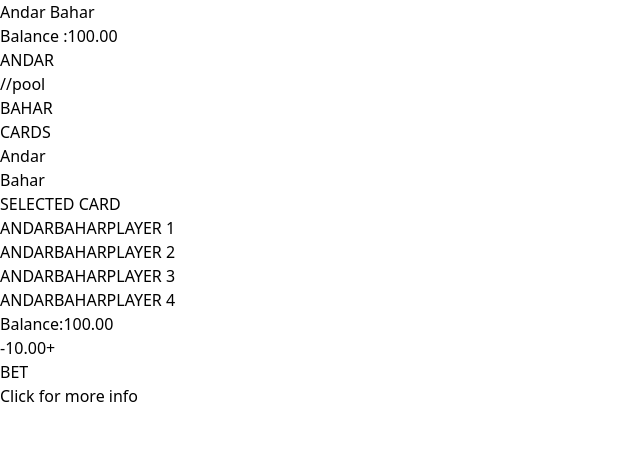
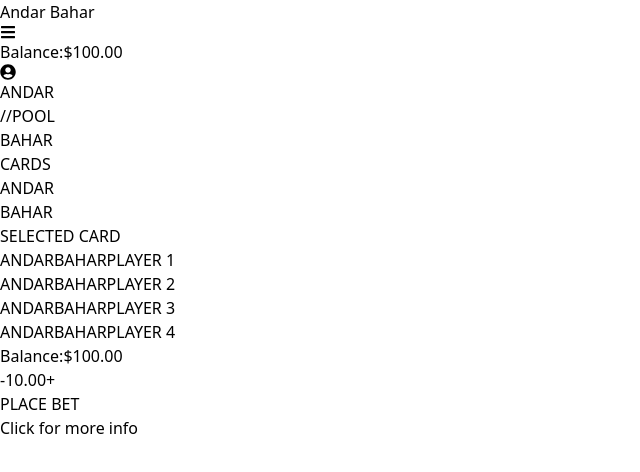
Before and after one commit to skmayya1/CARD-GAME, a React (Vite) app: page /room in a window 1280 px wide. Shown: the top 472 px of the page, without its empty margins (0-640 px from the left). Built offline with nearby package versions, Linux system fonts and the light colour scheme; no server answers.

Commit message:
header footer

```diff
--- a/src/Components/Header.tsx
+++ b/src/Components/Header.tsx
@@ -1,15 +1,72 @@
+import { useState } from "react";
+import { FaBars, FaUserCircle } from "react-icons/fa"; // For hamburger and profile icons
+
 const Header = () => {
+  const [menuOpen, setMenuOpen] = useState(false);
+  const [dropdownOpen, setDropdownOpen] = useState(false); // To toggle dropdown visibility
+
+  const toggleMenu = () => {
+    setMenuOpen(!menuOpen);
+  };
+
+  const toggleDropdown = () => {
+    setDropdownOpen(!dropdownOpen); // Toggle dropdown on user icon click
+  };
+
   return (
-    <div className="flex justify-between items-center p-4 bg-gray-900 shadow-md">
-        <h1 className="text-2xl text-white font-bold">Andar Bahar</h1>
+    <div className="flex justify-between items-center p-6 bg-gradient-to-r from-gray-800 to-gray-900 shadow-lg rounded-b-xl">
+      {/* Logo/Title */}
+      <h1 className="text-3xl font-extrabold text-white tracking-wide hover:text-red-700 transition-all duration-300 cursor-pointer">
+        Andar Bahar
+      </h1>
 
-        <div className="flex items-center font-bold text-2xl space-x-2 text-white">
-              <span>Balance :</span>
-              <span className="font-bold text-2xl">100.00</span>
+      {/* Hamburger Icon for Mobile */}
+      <div className="sm:hidden flex items-center cursor-pointer" onClick={toggleMenu}>
+        <FaBars className="text-white text-3xl hover:text-red-700 transition-all duration-300" />
+      </div>
+
+      {/* Balance and Profile Section */}
+      <div className="flex items-center space-x-6 text-white font-medium">
+        {/* Balance Section */}
+        <div className="flex items-center space-x-2">
+          <span className="text-xl">Balance:</span>
+          <span className="text-2xl font-semibold">$100.00</span>
+        </div>
+
+        {/* Profile Section */}
+        <div className="relative flex items-center cursor-pointer" onClick={toggleDropdown}>
+          <FaUserCircle className="text-white text-3xl hover:text-gray-700 transition-all duration-300" />
+          <span className="text-white ml-2 text-lg">{/*Name */}</span>
+
+          {/* Dropdown Menu */}
+          {dropdownOpen && (
+            <div className="absolute top-full right-0 mt-6 w-52 bg-gray-900  rounded-lg shadow-lg p-8 text-white">
+              <ul className="space-y-3 text-lg">
+                <li><a href="#" className="hover:text-blue-500 transition-colors">Profile</a></li>
+                <li><a href="#" className="hover:text-blue-500 transition-colors">Transaction</a></li>
+                <li><a href="#" className="hover:text-blue-500 transition-colors">Deposit</a></li>
+                <li><a href="#" className="hover:text-blue-500 transition-colors">Withdraw</a></li>
+                <li><a href="#" className="hover:text-blue-500 transition-colors">Refer</a></li>
+                <li><a href="#" className="hover:text-red-500 transition-colors">Logout</a></li>
+              </ul>
             </div>
+          )}
+        </div>
+      </div>
 
-      </div>
-  )
-}
+      {/* Mobile Menu (conditional rendering) */}
+      {menuOpen && (
+        <div className="absolute top-20 right-6 bg-white shadow-md rounded-lg p-4 w-48">
+          <ul className="space-y-3 text-gray-800">
+            <li><a href="#" className="hover:text-blue-500 transition-colors">Home</a></li>
+            <li><a href="#" className="hover:text-blue-500 transition-colors">About Us</a></li>
+            <li><a href="#" className="hover:text-blue-500 transition-colors">Services</a></li>
+            <li><a href="#" className="hover:text-blue-500 transition-colors">Contact</a></li>
+          </ul>
+        </div>
+      )}
+    </div>
+  );
+};
 
-export default Header
+export default Header;
--- a/src/Components/Room.tsx
+++ b/src/Components/Room.tsx
@@ -9,81 +9,103 @@ const Room: React.FC = () => {
       <Header />
 
       {/* Main Content Section */}
-      <div className="flex flex-col justify-between items-center p-6 w-full max-w-7xl mx-auto bg-gray-900 rounded-lg h-[80%]">
+      <div className="flex flex-col justify-between  items-center p-6 w-full max-w-7xl mx-auto bg-gray-900 rounded-lg h-[80%]">
         {/* Top Section - Card Sec */}
         <div className="flex flex-col gap-12 h-[50%] w-full">
+          {/*Andar bahar section */}
+          <div className="gap-6 h-[40vh] flex flex-row justify-between items-center p-6 max-w-7xl mx-auto bg-gradient-to-b from-gray-900 to-black rounded-lg shadow-lg">
+            {/* Andar Section */}
+            <div className="border-2 border-red-600 w-40 rounded-lg p-4 flex flex-col justify-center items-center bg-gradient-to-b from-red-800 to-black shadow-md hover:scale-105 transition-transform duration-300">
+              <span className="text-white text-xl font-bold tracking-wide">
+                ANDAR
+              </span>
+            </div>
 
-        {/*Andar bahar section */}
-        <div className="gap-4  h-[40vh]  flex flex-row justify-between items-center p-6 max-w-7xl mx-auto">
+            {/* Pool Section */}
+            <div className="border-2 border-gray-500 w-40 rounded-lg p-4 flex flex-col justify-center items-center bg-gradient-to-b from-gray-800 to-black shadow-md hover:scale-105 transition-transform duration-300">
+              <span className="text-white text-xl font-semibold tracking-wide">
+                //POOL
+              </span>
+            </div>
 
-          <div className="border-2 border-red-600 w-40 rounded-lg p-4 flex justify-center items-center bg-black">
+            {/* Bahar Section */}
+            <div className="border-2 border-green-400 w-40 rounded-lg p-4 flex flex-col justify-center items-center bg-gradient-to-b from-green-800 to-black shadow-md hover:scale-105 transition-transform duration-300">
+              <span className="text-white text-xl font-bold tracking-wide">
+                BAHAR
+              </span>
+            </div>
+          </div>
+
+          {/*Card section */}
+          <div className="flex justify-between items-center gap-4 p-4 bg-gradient-to-b from-gray-900 to-black rounded-lg shadow-lg">
+            {/* Cards Section */}
+            <div className="border-2 border-gray-300 w-64 h-80 rounded-lg p-4 flex flex-col justify-center items-center bg-gradient-to-b from-gray-800 to-gray-900 shadow-md hover:scale-105 transition-transform duration-300">
+              <span className="text-white text-xl font-bold">CARDS</span>
+            </div>
+
+            {/* Andar Section */}
+            <div className="border-2 border-red-600 w-64 h-80 rounded-lg p-4 flex flex-col justify-center items-center bg-gradient-to-b from-red-800 to-black shadow-md hover:scale-105 transition-transform duration-300">
               <span className="text-white text-xl font-bold">ANDAR</span>
             </div>
-          <div className="border-2 border-white px-0 w-40 rounded-lg p-4 flex justify-center items-center bg-black">
-            <span className="text-white text-xl  ">//pool</span>
-          </div>
-          <div className="border-2 border-green-400 w-40 rounded-lg p-4 flex justify-center items-center bg-black">
+
+            {/* Bahar Section */}
+            <div className="border-2 border-green-400 w-64 h-80 rounded-lg p-4 flex flex-col justify-center items-center bg-gradient-to-b from-green-800 to-black shadow-md hover:scale-105 transition-transform duration-300">
               <span className="text-white text-xl font-bold">BAHAR</span>
             </div>
 
-          </div>
-
-          {/*Card section */}
-          <div className="flex justify-between items-center">
-          <div className="border-2 border-white w-64 h-80 rounded-lg p-4 flex justify-center items-center bg-black">
-            <span className="text-white text-xl font-bold">CARDS</span>
-          </div>
-          <div className="border-2 border-red-600 w-64 h-80 rounded-lg p-4 flex justify-center items-center bg-black">
-            <span className="text-white text-xl font-bold">Andar</span>
-          </div>
-          <div className="border-2 border-green-400 w-64 h-80 rounded-lg p-4 flex justify-center items-center bg-black">
-            <span className="text-white text-xl font-bold">Bahar</span>
-          </div>
-          <div className="border-2 border-white w-64 h-80 rounded-lg p-4 flex justify-center items-center bg-black">
-            <span className="text-white text-xl font-bold">SELECTED CARD</span>
+            {/* Selected Card Section */}
+            <div className="border-2 border-gray-300 w-64 h-80 rounded-lg p-4 flex flex-col justify-center items-center bg-gradient-to-b from-gray-800 to-gray-900 shadow-md hover:scale-105 transition-transform duration-300">
+              <span className="text-white text-xl font-bold">
+                SELECTED CARD
+              </span>
             </div>
           </div>
         </div>
 
         {/* Player Section and bet*/}
-        <div className="flex justify-center gap-20">
-          {/* Player Section and bet*/}
-        <div className="flex justify-between items-center  w-full pr-2  mt-6">
+        <div className="flex justify-center gap-20  px-5 bg-gradient-to-b from-gray-900 to-black rounded-lg shadow-lg mt-4">
+          {/* Player Section */}
+          <div className="flex flex-wrap justify-between items-center w-full gap-6">
             {Array.from({ length: 4 }, (_, i) => (
-            <div key={i} className="flex flex-col   w-52 items-center space-y-2">
-              <button className="bg-red-600 text-white font-bold py-2 px-4 rounded-md w-40 h-14 hover:bg-red-700">
+              <div
+                key={i}
+                className="flex flex-col w-52 items-center space-y-4 p-6 border border-gray-700 rounded-lg bg-gradient-to-b from-gray-800 to-gray-900 shadow-md hover:scale-105 transition-transform duration-300"
+              >
+                <button className="bg-red-600 text-white font-bold py-2 px-4 rounded-md w-40 h-14 hover:bg-red-700 shadow-sm">
                   ANDAR
                 </button>
-              <button className="bg-green-600 text-white font-bold py-2 px-4 rounded-md w-40 h-14 hover:bg-green-700">
+                <button className="bg-green-600 text-white font-bold py-2 px-4 rounded-md w-40 h-14 hover:bg-green-700 shadow-sm">
                   BAHAR
                 </button>
-              <span className="text-white text-sm">PLAYER {i + 1}</span>
+                <span className="text-white text-sm font-semibold">
+                  PLAYER {i + 1}
+                </span>
               </div>
             ))}
           </div>
 
-            {/* bet section*/}
-          <div className="flex flex-col items-center gap-3 justify-between w-100 mt-8">
+          {/* Betting Section */}
+          <div className="flex flex-col items-center gap-4 justify-between">
             {/* Balance Display */}
-            <div className="flex items-center space-x-2 text-white">
-              <span>Balance:</span>
-              <span className="font-bold text-lg">100.00</span>
+            <div className="flex items-center space-x-2 bg-gray-800 p-3 rounded-lg shadow-md">
+              <span className="text-gray-300 text-lg">Balance:</span>
+              <span className="font-bold text-lg text-white">$100.00</span>
             </div>
 
             {/* Bet Adjustment */}
-            <div className="flex items-center space-x-2 bg-gray-900 p-3 rounded-md border-2 border-white">
-              <button className="text-white font-bold text-lg px-3 hover:text-gray-400">
+            <div className="flex items-center space-x-4 bg-gray-900 p-4 rounded-lg border-2 border-gray-700 shadow-md">
+              <button className="text-white font-bold text-lg px-3 hover:text-gray-400 transition-all duration-200">
                 -
               </button>
-              <span className="text-white text-lg">10.00</span>
-              <button className="text-white font-bold text-lg px-3 hover:text-gray-400">
+              <span className="text-white text-lg font-semibold">10.00</span>
+              <button className="text-white font-bold text-lg px-3 hover:text-gray-400 transition-all duration-200">
                 +
               </button>
             </div>
 
             {/* Bet Button */}
-            <button className="bg-green-600 text-white w-44 h-20 font-bold py-2 px-6 rounded-md hover:bg-green-700">
-              BET
+            <button className="bg-green-600 text-white w-48 h-16 font-bold py-2 px-6 rounded-lg hover:bg-green-700 shadow-lg transition-all duration-300">
+              PLACE BET
             </button>
           </div>
         </div>
```
Also changed, not shown: src/Components/Footer.tsx (+8 -8 lines). Lines whose indentation alone changed are shown as unchanged.
